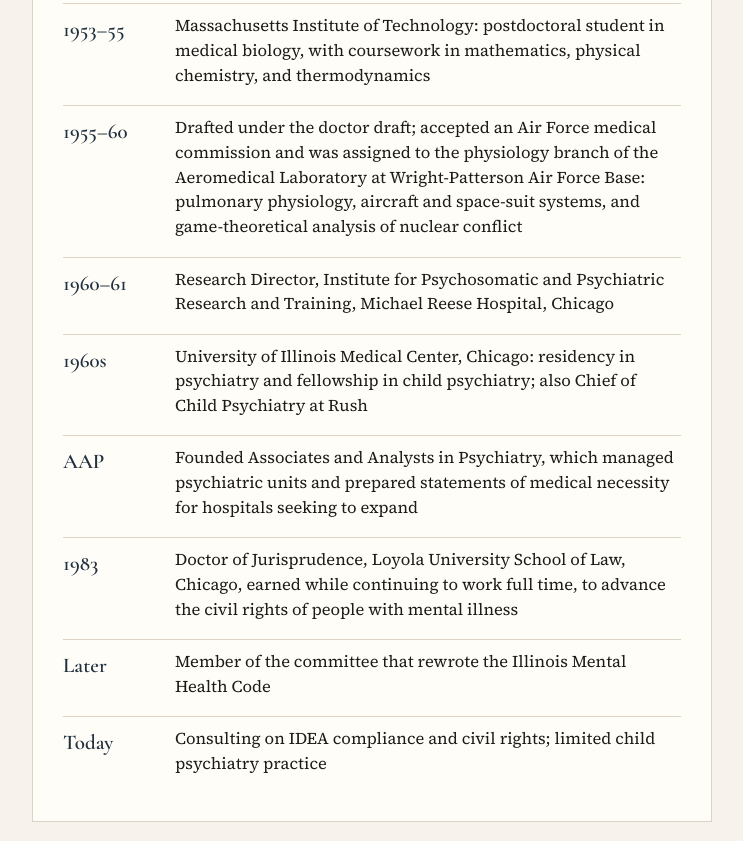
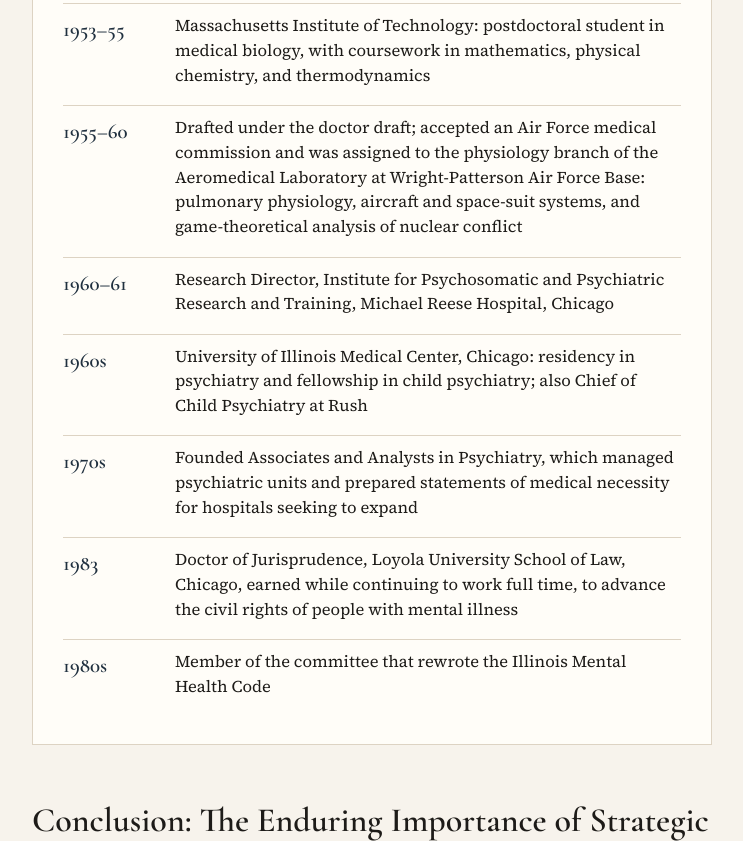
Before and after one commit to hfirestone/Smithsonian.bio, a plain HTML site: page index.html in a window 1280 px wide. Shown: the part 11159-12000 px from the top of the page, without its empty margins (268-1011 px from the left). Drawn offline with nearby package versions, Linux system fonts and the light colour scheme.

Commit message:
Update timeline entries in index.html

```diff
--- a/index.html
+++ b/index.html
@@ -187,10 +187,9 @@
         <li><b>1955–60</b><span>Drafted under the doctor draft; accepted an Air Force medical commission and was assigned to the physiology branch of the Aeromedical Laboratory at Wright-Patterson Air Force Base: pulmonary physiology, aircraft and space-suit systems, and game-theoretical analysis of nuclear conflict</span></li>
         <li><b>1960–61</b><span>Research Director, Institute for Psychosomatic and Psychiatric Research and Training, Michael Reese Hospital, Chicago</span></li>
         <li><b>1960s</b><span>University of Illinois Medical Center, Chicago: residency in psychiatry and fellowship in child psychiatry; also Chief of Child Psychiatry at Rush</span></li>
-        <li><b>AAP</b><span>Founded Associates and Analysts in Psychiatry, which managed psychiatric units and prepared statements of medical necessity for hospitals seeking to expand</span></li>
+        <li><b>1970s</b><span>Founded Associates and Analysts in Psychiatry, which managed psychiatric units and prepared statements of medical necessity for hospitals seeking to expand</span></li>
         <li><b>1983</b><span>Doctor of Jurisprudence, Loyola University School of Law, Chicago, earned while continuing to work full time, to advance the civil rights of people with mental illness</span></li>
-        <li><b>Later</b><span>Member of the committee that rewrote the Illinois Mental Health Code</span></li>
-        <li><b>Today</b><span>Consulting on IDEA compliance and civil rights; limited child psychiatry practice</span></li>
+        <li><b>1980s</b><span>Member of the committee that rewrote the Illinois Mental Health Code</span></li>
       </ul>
     </div>
 
```
